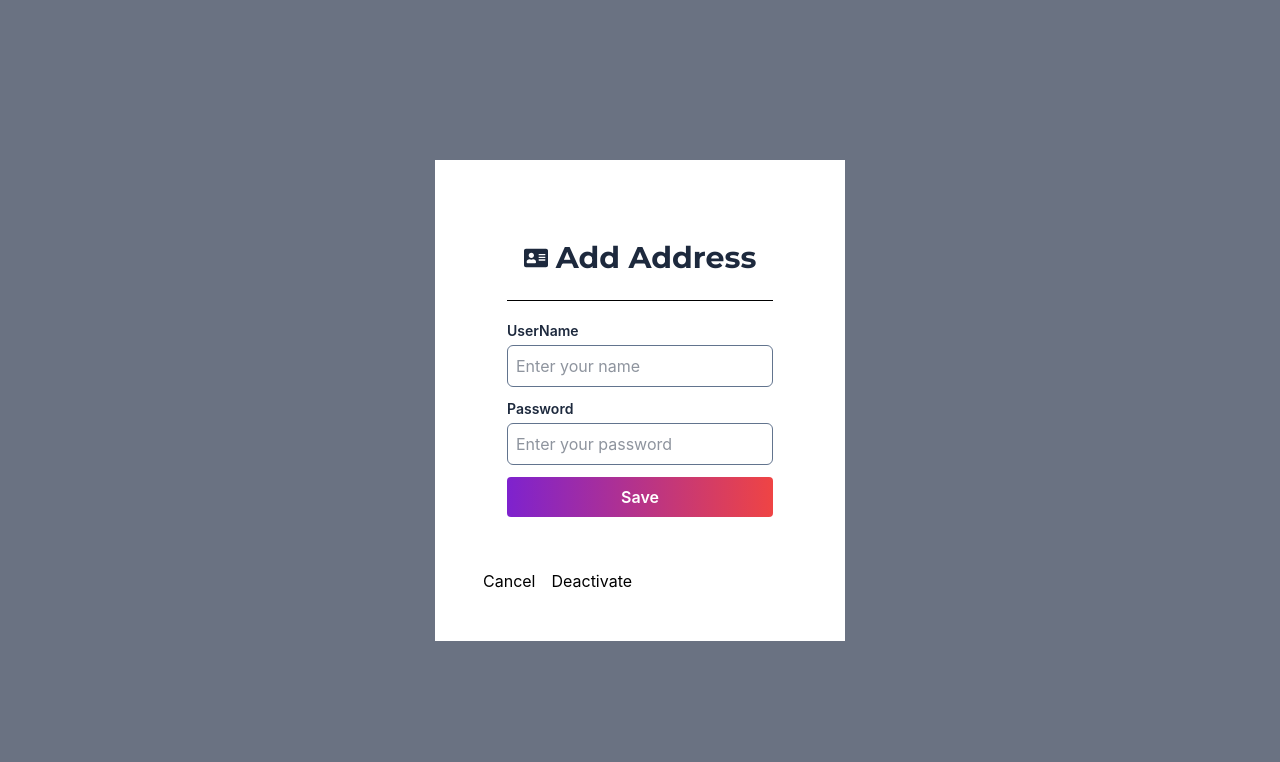
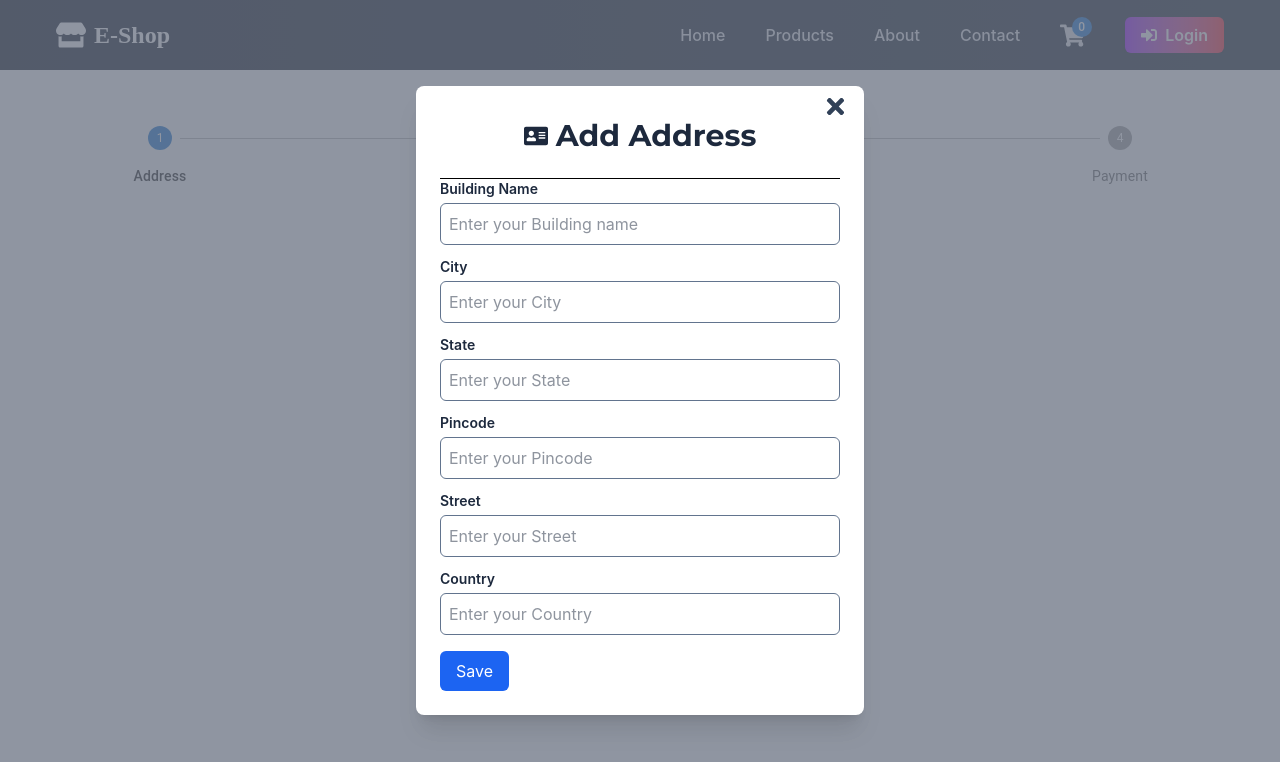
Before and after one commit to sipu45/Ecommerce_Frontend, a React (Vite) app: page /checkout in a window 1280 px wide. Both pictures are taken after a click on the button "Add Address". Shown: the top 762 px of the page. Built offline with nearby package versions, Linux system fonts and the light colour scheme.

Commit message:
Allowing users to add address omplete the checkout popup

```diff
--- a/src/components/checkout/AddAddressForm.jsx
+++ b/src/components/checkout/AddAddressForm.jsx
@@ -20,7 +20,7 @@ const AddAddressForm = () => {
 
 
         const onSaveAddressHandler = async(data) => {
-        console.log("Login Click");
+        console.log("Save Address Click");
     }
 
   return (
@@ -34,26 +34,70 @@ const AddAddressForm = () => {
                                 Add Address
                             </h1>
                         </div>
-                <hr className="mt-2 mb-5 text-black "/>
+                 <hr className="flex flex-col gap-4"/>
                     <div className="flex flex-col gap-3">
                         <InputField
-                            label="UserName"
+                            label="Building Name"
                             required
-                            id="username"
+                            id="building"
                             type="text"
-                            message="UserName is reuired"
-                            placeholder="Enter your name"
+                            message="Building Name is required"
+                            placeholder="Enter your Building name"
                             register={register}
                             errors={errors}
                             />
 
                             <InputField
-                            label="Password"
+                            label="City"
                             required
-                            id="password"
-                            type="password"
-                            message="Password is reuired"
-                            placeholder="Enter your password"
+                            id="city"
+                            type="text"
+                            message="City is required"
+                            placeholder="Enter your City"
+                            register={register}
+                            errors={errors}
+                            />
+
+                            <InputField
+                            label="State"
+                            required
+                            id="state"
+                            type="text"
+                            message="State is required"
+                            placeholder="Enter your State"
+                            register={register}
+                            errors={errors}
+                            />
+
+                            <InputField
+                            label="Pincode"
+                            required
+                            id="pincode"
+                            type="text"
+                            message="Pincode is required"
+                            placeholder="Enter your Pincode"
+                            register={register}
+                            errors={errors}
+                            />
+
+                            <InputField
+                            label="Street"
+                            required
+                            id="street"
+                            type="text"
+                            message="Street is required"
+                            placeholder="Enter your Street"
+                            register={register}
+                            errors={errors}
+                            />
+
+                            <InputField
+                            label="Country"
+                            required
+                            id="country"
+                            type="text"
+                            message="Country is required"
+                            placeholder="Enter your Country"
                             register={register}
                             errors={errors}
                             />
@@ -61,7 +105,7 @@ const AddAddressForm = () => {
 
                     <button
                         disabled={btnLoader}
-                        className="bg-button-gradient flex gap-2 items-center justify-center font-semibold text-white w-full py-2 hover:text-slate-400 transition-colors duration-100 rounded-sm my-3"
+                        className="text-white bg-custom-blue px-4 py-2 rounded-md mt-4"
                         type="submit">
                             {btnLoader ?(
                                 <>
--- a/src/components/checkout/AddressInfoModal.jsx
+++ b/src/components/checkout/AddressInfoModal.jsx
@@ -1,22 +1,24 @@
 import {  Dialog, DialogBackdrop, DialogPanel } from "@headlessui/react"
+import { FaTimes } from "react-icons/fa";
 
 
 const AddressInfoModal = ({ open , setOpen , children}) => {
   return (
     <Dialog open={open} onClose={() => setOpen(false)} className="relative z-50">
         {/* The backdrop, rendered as a fixed sibling to the panel container */}
-        <DialogBackdrop className="fixed inset-0 bg-gray-500 bg-opacity-75 transition-opacity" />
+        <DialogBackdrop className="fixed inset-0 bg-gray-500 opacity-75 transition-opacity" />
 
         {/* Full-screen container to center the panel */}
         <div className="fixed inset-0 flex w-screen items-center justify-center p-4">
           {/* The actual dialog panel  */}
-          <DialogPanel className="max-w-lg space-y-4 bg-white p-12">
+          <DialogPanel className="relative w-full max-w-md mx-auto transform overflow-hidden rounded-lg bg-white text-left shadow-xl transition-all">
                <div className ="px-6 py-6">
                     {children}
                </div>
-            <div className="flex gap-4">
-                <button onClick={()=> setOpen(false)}>Cancel</button>
-                <button onClick={()=> setOpen(false)}>Deactivate</button>
+            <div className="flex justify-end gap-4 absolute right-4 top-2">
+                <button onClick={()=>setOpen(false)} type="button" className="cursor-pointer">
+                    <FaTimes className="text-slate-700" size={25} />
+                </button>
             </div>
           </DialogPanel>
         </div>
@@ -24,4 +26,4 @@ const AddressInfoModal = ({ open , setOpen , children}) => {
   );
 }
 
-export default AddressInfoModal
+export default AddressInfoModal;
```
